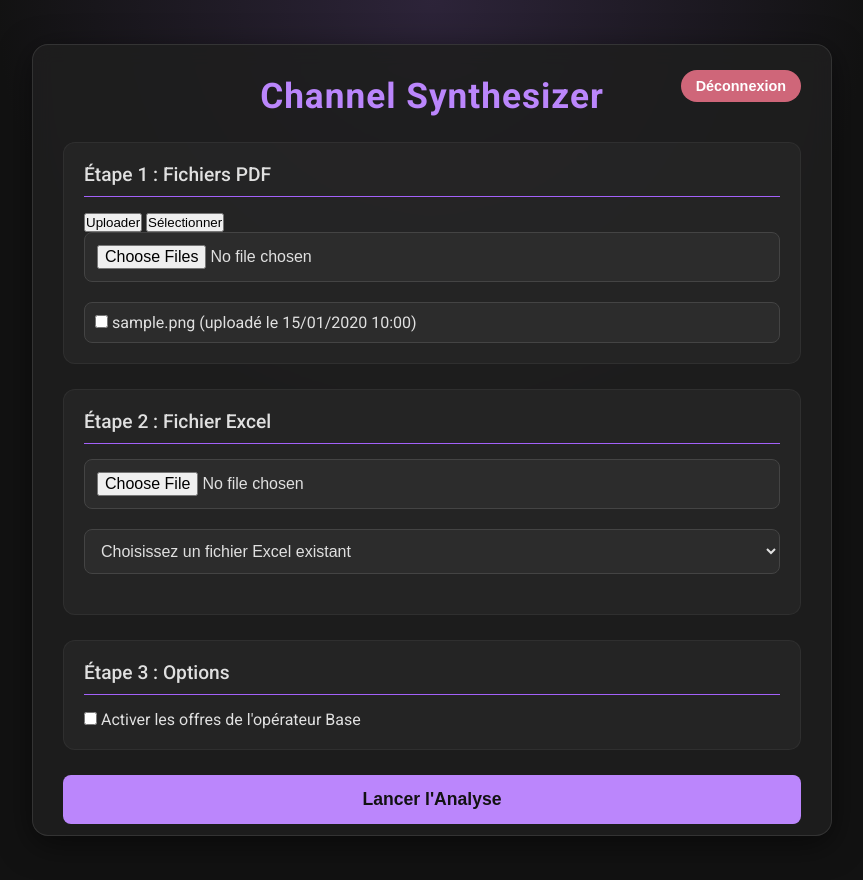
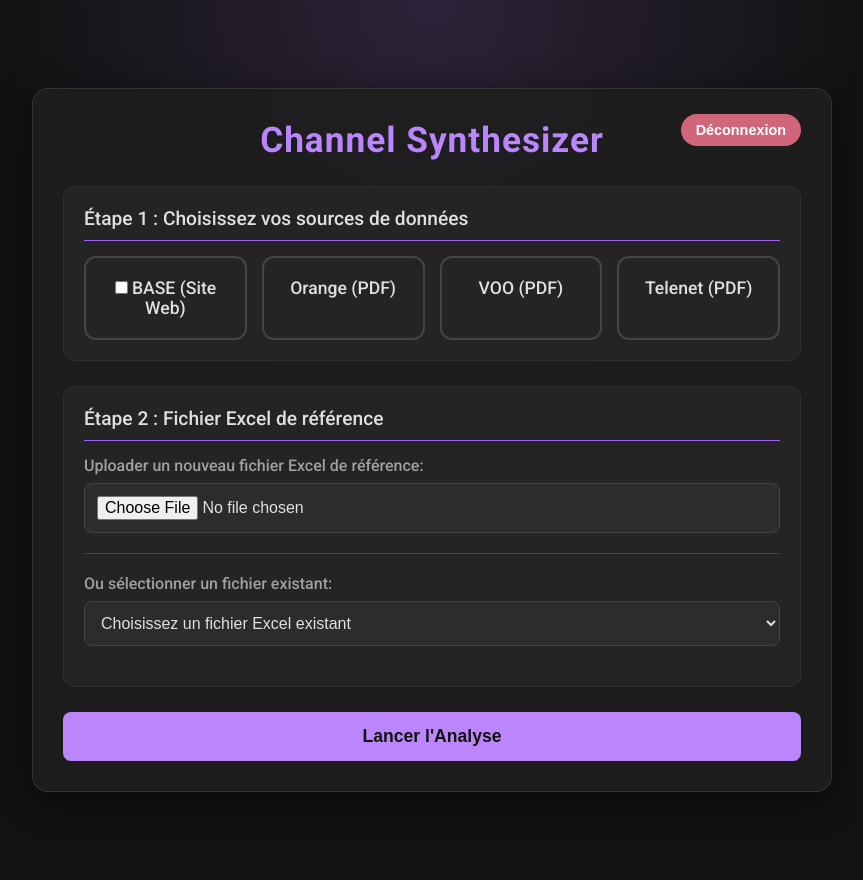
Before and after one commit to MehdiZiane/channelsynthesizerweb, a Django app: page /upload/ in a window 1280 px wide. Shown: the whole page, without its empty margins (208-1071 px from the left). Run offline with Django 5.2, Linux system fonts and the light colour scheme; a user stored in the database is signed in; tables that the repository leaves empty hold one stand-in row (values such as "Sample post").

Commit message:
FIX remise de la suppression pdf et ajout pdf depuis l interface

```diff
--- a/pdf_processing/forms.py
+++ b/pdf_processing/forms.py
@@ -1,50 +1,72 @@
+# Dans pdf_processing/forms.py
+
 import os
 from django import forms
 from .fields import MultipleFileField
 from .models import UploadedPDF, UploadedExcel
 from .widgets import MultipleFileInput
 
-class UploadFilesForm(forms.Form):
+
+# On revient à un formulaire complet, mais structuré pour notre nouvelle interface.
+class AnalysisForm(forms.Form):
+    # Champ pour uploader de nouveaux PDF (un seul champ pour tous les fournisseurs)
     pdf_files = MultipleFileField(
         required=False,
-        widget=MultipleFileInput()
+        widget=MultipleFileInput(),
+        label="Uploader un ou plusieurs nouveaux fichiers PDF",
     )
+
+    # Champ pour sélectionner des PDF existants (un seul champ qui liste tout)
     existing_pdf_files = forms.ModelMultipleChoiceField(
-        queryset=UploadedPDF.objects.order_by('-uploaded_at'),
+        queryset=UploadedPDF.objects.order_by("-uploaded_at"),
         required=False,
         widget=forms.CheckboxSelectMultiple,
-        label="Fichiers PDF existants",
+        label="Sélectionner des fichiers PDF existants",
     )
-    excel_file = forms.FileField(required=False, label="Uploader un nouveau fichier Excel")
+
+    # Les champs pour le fichier Excel ne changent pas
+    excel_file = forms.FileField(
+        required=False, label="Uploader un nouveau fichier Excel de référence"
+    )
     existing_excel_file = forms.ModelChoiceField(
-        queryset=UploadedExcel.objects.order_by('-uploaded_at'),
+        queryset=UploadedExcel.objects.order_by("-uploaded_at"),
         required=False,
         empty_label="Choisissez un fichier Excel existant",
-        label="Fichiers Excel existants",
+        label="Ou sélectionner un fichier existant",
     )
+
+    # Le champ pour BASE, qui sera géré comme un "fournisseur" via une case à cocher
     include_base_offers = forms.BooleanField(
-        required=False,
-        label="Activer les offres de l'opérateur Base",
-        initial=False
+        required=False, label="Analyser les offres de l'opérateur Base", initial=False
     )
 
     def __init__(self, *args, **kwargs):
         super().__init__(*args, **kwargs)
-
-        # Personnaliser le label pour afficher le nom du fichier et la date
-        self.fields['existing_pdf_files'].label_from_instance = lambda obj: f"{os.path.basename(obj.file.name)} (uploadé le {obj.uploaded_at.strftime('%d/%m/%Y %H:%M')})"
-        self.fields['existing_excel_file'].label_from_instance = lambda obj: f"{os.path.basename(obj.file.name)} (uploadé le {obj.uploaded_at.strftime('%d/%m/%Y %H:%M')})"
+        # Personnaliser l'affichage des noms de fichiers pour les listes de sélection
+        self.fields["existing_pdf_files"].label_from_instance = (
+            lambda obj: f"{os.path.basename(obj.file.name)} (uploadé le {obj.uploaded_at.strftime('%d/%m/%Y %H:%M')})"
+        )
+        self.fields["existing_excel_file"].label_from_instance = (
+            lambda obj: f"{os.path.basename(obj.file.name)} (uploadé le {obj.uploaded_at.strftime('%d/%m/%Y %H:%M')})"
+        )
 
     def clean(self):
+        # La logique de validation s'assure que l'utilisateur a bien fourni les fichiers nécessaires
         cleaned_data = super().clean()
-        pdf_files = cleaned_data.get('pdf_files')
-        existing_pdf_files = cleaned_data.get('existing_pdf_files')
-        excel_file = cleaned_data.get('excel_file')
-        existing_excel_file = cleaned_data.get('existing_excel_file')
-        include_base_offers = cleaned_data.get('include_base_offers')
+        pdf_files = cleaned_data.get("pdf_files")
+        existing_pdf_files = cleaned_data.get("existing_pdf_files")
+        excel_file = cleaned_data.get("excel_file")
+        existing_excel_file = cleaned_data.get("existing_excel_file")
+        include_base_offers = cleaned_data.get("include_base_offers")
 
+        # Il faut au moins une source de données
         if not pdf_files and not existing_pdf_files and not include_base_offers:
-            raise forms.ValidationError('Veuillez uploader au moins un fichier PDF, en sélectionner un existant, ou activer les offres de Base.')
+            raise forms.ValidationError(
+                "Veuillez fournir un PDF (nouveau ou existant) ou activer l' analyse pour Base."
+            )
 
+        # Il faut obligatoirement un fichier Excel
         if not excel_file and not existing_excel_file:
-            raise forms.ValidationError('Veuillez uploader un fichier Excel ou en sélectionner un existant.')
+            raise forms.ValidationError(
+                "Veuillez fournir un fichier Excel de référence (nouveau ou existant)."
+            )
--- a/pdf_processing/views.py
+++ b/pdf_processing/views.py
@@ -1,6 +1,6 @@
 import shutil
 from django.shortcuts import render, redirect, get_object_or_404
-from .forms import UploadFilesForm
+from .forms import AnalysisForm
 from .models import UploadedPDF, UploadedExcel, ProcessingBatch
 from .processing import process_uploaded_pdfs
 import os
@@ -16,70 +16,59 @@
 @login_required
 def upload_files(request):
     if request.method == "POST":
-        form = UploadFilesForm(request.POST, request.FILES)
+        form = AnalysisForm(request.POST, request.FILES)
         if form.is_valid():
-            # Récupérer la valeur de la case à cocher
+            # Récupérer les choix de l'utilisateur
             include_base_offers = form.cleaned_data.get("include_base_offers", False)
 
-            # Créer un nouveau batch de traitement
-            batch = ProcessingBatch.objects.create()
+            # Récupérer les fichiers PDF (nouveaux et existants)
+            pdf_instances_to_process = list(
+                form.cleaned_data.get("existing_pdf_files", [])
+            )
+            for pdf_file in request.FILES.getlist("pdf_files"):
+                pdf_instance = UploadedPDF.objects.create(file=pdf_file)
+                pdf_instances_to_process.append(pdf_instance)
 
-            pdf_files = request.FILES.getlist("pdf_files")
-            existing_pdf_files = form.cleaned_data.get("existing_pdf_files")
-            excel_file = request.FILES.get("excel_file")
+            # Gérer le fichier Excel
+            excel_file = form.cleaned_data.get("excel_file")
             existing_excel_file = form.cleaned_data.get("existing_excel_file")
 
-            pdf_instances = []
+            excel_instance = existing_excel_file
+            if excel_file:
+                excel_instance = UploadedExcel.objects.create(file=excel_file)
 
-            # Enregistrer les nouveaux fichiers PDF uploadés
-            for pdf_file in pdf_files:
-                pdf_instance = UploadedPDF(file=pdf_file, batch=batch)
-                pdf_instance.save()
-                pdf_instances.append(pdf_instance)
+            if not excel_instance:
+                # Normalement impossible grâce à la validation, mais c'est une sécurité
+                form.add_error(None, "Un fichier Excel de référence est requis.")
+                return render(
+                    request, "pdf_processing/upload_files.html", {"form": form}
+                )
 
-            # Ajouter les fichiers PDF existants au batch
-            if existing_pdf_files:
-                for pdf_instance in existing_pdf_files:
-                    pdf_instance.batch = batch
-                    pdf_instance.save()
-                    pdf_instances.append(pdf_instance)
-
-            # Gérer le fichier Excel
-            if excel_file:
-                # Enregistrer le nouveau fichier Excel
-                excel_instance = UploadedExcel(file=excel_file)
-                excel_instance.save()
-                # Associer le fichier Excel au batch
-                batch.excel_file = excel_instance
-                batch.save()
-                excel_file_path = excel_instance.file.path
-            elif existing_excel_file:
-                # Utiliser le fichier Excel existant
-                batch.excel_file = existing_excel_file
-                batch.save()
-                excel_file_path = existing_excel_file.file.path
-            else:
-                # Cela ne devrait pas arriver en raison de la validation du formulaire
-                raise ValueError("Aucun fichier Excel fourni.")
-
-            # On lance l'analyse d'images pour chaque PDF du batch
-            print("--- Lancement de l'analyse d'images pour le batch ---")
-            for pdf in pdf_instances:
-                try:
-                    analyze_pdf_images(pdf)
-                except Exception as e:
-                    print(
-                        f"Une erreur majeure est survenue lors de l'analyse d'images pour {pdf.file.name}: {e}"
-                    )
-            print("--- Analyse d'images terminée pour le batch. ---")
-
-            # Traiter les fichiers
-            process_uploaded_pdfs(pdf_instances, excel_file_path, include_base_offers)
+            # Lancer le traitement principal
+            process_uploaded_pdfs(
+                pdf_instances_to_process, excel_instance.file.path, include_base_offers
+            )
 
             return redirect("download_report")
     else:
-        form = UploadFilesForm()
-    return render(request, "pdf_processing/upload_files.html", {"form": form})
+        form = AnalysisForm()
+
+    # --- Logique pour préparer l'affichage ---
+    # On récupère tous les PDF et on les groupe par fournisseur pour l'affichage
+    existing_pdfs = UploadedPDF.objects.order_by("-uploaded_at")
+    pdfs_by_provider = {"orange": [], "voo": [], "telenet": []}
+
+    for pdf in existing_pdfs:
+        filename_lower = os.path.basename(pdf.file.name).lower()
+        if "orange" in filename_lower:
+            pdfs_by_provider["orange"].append(pdf)
+        elif "voo" in filename_lower:
+            pdfs_by_provider["voo"].append(pdf)
+        elif "telenet" in filename_lower:
+            pdfs_by_provider["telenet"].append(pdf)
+
+    context = {"form": form, "pdfs_by_provider": pdfs_by_provider}
+    return render(request, "pdf_processing/upload_files.html", context)
 
 
 def handle_excel_upload(excel_file, batch_id):
--- a/static/css/main.css
+++ b/static/css/main.css
@@ -157,3 +157,85 @@
     border-radius: 8px;
     background-color: #2c2c2c;
 }
+
+/* --- Styles pour la sélection de fournisseurs --- */
+
+.provider-selector {
+    display: grid;
+    grid-template-columns: repeat(auto-fit, minmax(150px, 1fr));
+    gap: 15px;
+}
+
+.provider-card {
+    padding: 20px;
+    border: 2px solid #444;
+    border-radius: 12px;
+    text-align: center;
+    font-size: 1.1rem;
+    font-weight: 500;
+    cursor: pointer;
+    transition: background-color 0.3s, border-color 0.3s, transform 0.2s;
+}
+
+.provider-card:hover {
+    background-color: #2c2c2c;
+    transform: translateY(-3px);
+}
+
+.provider-card.selected {
+    background-color: var(--primary-variant);
+    border-color: var(--primary-color);
+    color: #fff;
+}
+
+.pdf-input-group {
+    margin-bottom: 15px;
+}
+
+/* --- Styles pour la sélection de fournisseurs --- */
+.provider-selector {
+    display: grid;
+    grid-template-columns: repeat(auto-fit, minmax(150px, 1fr));
+    gap: 15px;
+}
+
+.provider-card {
+    padding: 20px;
+    border: 2px solid #444;
+    border-radius: 12px;
+    text-align: center;
+    font-size: 1.1rem;
+    font-weight: 500;
+    cursor: pointer;
+    transition: background-color 0.3s, border-color 0.3s, transform 0.2s;
+}
+
+.provider-card:hover {
+    background-color: #2c2c2c;
+    transform: translateY(-3px);
+}
+
+.provider-card.selected {
+    background-color: var(--primary-variant);
+    border-color: var(--primary-color);
+    color: #fff;
+}
+
+.provider-details {
+    margin-top: 20px;
+}
+
+.separator {
+    border: none;
+    height: 1px;
+    background-color: #444;
+    margin: 20px 0;
+}
+
+.form-errors {
+    padding: 15px;
+    background-color: var(--error-color);
+    color: white;
+    border-radius: 8px;
+    margin-bottom: 20px;
+}
--- a/templates/pdf_processing/upload_files.html
+++ b/templates/pdf_processing/upload_files.html
@@ -1,80 +1,136 @@
 {% extends "base.html" %}
 {% load static %}
 
-{% block title %}Analyse de Canaux{% endblock %}
+{% block title %}Nouvelle Analyse{% endblock %}
 
 {% block content %}
 <h2 class="title">Channel Synthesizer</h2>
-<form method="post" action="{% url 'logout' %}">
-    {% csrf_token %}
-    <button class="btn logout-btn" type="submit">Déconnexion</button>
-</form>
+<form method="post" action="{% url 'logout' %}">{% csrf_token %}<button class="btn logout-btn"
+        type="submit">Déconnexion</button></form>
 
-<form method="post" enctype="multipart/form-data" id="main-form">
+<form method="post" enctype="multipart/form-data">
     {% csrf_token %}
 
-    <div class="form-grid">
-        <div class="form-column">
-            <div class="form-card">
-                <h4>Étape 1 : Fichiers PDF</h4>
-                <div class="tabs">
-                    <button type="button" class="tab-button active" data-tab="pdf-upload">Uploader</button>
-                    <button type="button" class="tab-button" data-tab="pdf-select">Sélectionner</button>
-                </div>
+    {% if form.non_field_errors %}
+    <div class="form-errors">
+        {% for error in form.non_field_errors %}<p>{{ error }}</p>{% endfor %}
+    </div>
+    {% endif %}
 
-                <div id="pdf-upload" class="tab-content active">
-                    <div class="form-field">{{ form.pdf_files }}</div>
-                </div>
-                <div id="pdf-select" class="tab-content">
-                    <div class="scrollable-container">{{ form.existing_pdf_files }}</div>
-                </div>
+    <div class="form-card">
+        <h4>Étape 1 : Choisissez vos sources de données</h4>
+        <div class="provider-selector">
+            <div class="provider-card">
+                {{ form.include_base_offers }}
+                <label for="{{ form.include_base_offers.id_for_label }}">BASE (Site Web)</label>
             </div>
+            <div class="provider-card" data-provider="orange"><label>Orange (PDF)</label></div>
+            <div class="provider-card" data-provider="voo"><label>VOO (PDF)</label></div>
+            <div class="provider-card" data-provider="telenet"><label>Telenet (PDF)</label></div>
+        </div>
+    </div>
+
+    {% for provider_name, pdf_list in pdfs_by_provider.items %}
+    <div class="form-card provider-details" id="{{ provider_name }}-details" style="display:none;">
+        <h4>Fichiers pour {{ provider_name|title }}</h4>
+        <div class="tabs">
+            <button type="button" class="tab-button active" data-tab="{{ provider_name }}-upload">Uploader</button>
+            <button type="button" class="tab-button" data-tab="{{ provider_name }}-select">Sélectionner</button>
         </div>
 
-        <div class="form-column">
-            <div class="form-card">
-                <h4>Étape 2 : Fichier Excel</h4>
-                <div class="form-field">{{ form.excel_file }}</div>
-                <div class="form-field">{{ form.existing_excel_file }}</div>
-            </div>
+        <div id="{{ provider_name }}-upload" class="tab-content active">
+            <div class="form-field">{{ form.pdf_files }}</div>
+        </div>
 
-            <div class="form-card">
-                <h4>Étape 3 : Options</h4>
-                <div class="checkbox-field">
-                    {{ form.include_base_offers }}
-                    <label for="{{ form.include_base_offers.id_for_label }}">Activer les offres de l'opérateur
-                        Base</label>
-                </div>
+        <div id="{{ provider_name }}-select" class="tab-content">
+            <div class="scrollable-container">
+                {% if pdf_list %}
+                <table class="file-table">
+                    <thead>
+                        <tr>
+                            <th>Fichier</th>
+                            <th>Sélectionner</th>
+                            <th>Action</th>
+                        </tr>
+                    </thead>
+                    <tbody>
+                        {% for pdf in pdf_list %}
+                        <tr>
+                            <td>{{ pdf.file.name|cut:"pdfs/" }}<br><small>({{ pdf.uploaded_at|date:"d/m/y H:i"
+                                    }})</small></td>
+                            <td><input type="checkbox" name="existing_pdf_files" value="{{ pdf.id }}"
+                                    id="pdf-{{ pdf.id }}"></td>
+                            <td><button type="button" class="btn-delete" data-file-id="{{ pdf.id }}">Supprimer</button>
+                            </td>
+                        </tr>
+                        {% endfor %}
+                    </tbody>
+                </table>
+                {% else %}
+                <p>Aucun fichier existant pour ce fournisseur.</p>
+                {% endif %}
             </div>
         </div>
     </div>
+    {% endfor %}
 
-    <div style="margin-top: 20px;">
-        <button class="btn" type="submit">Lancer l'Analyse</button>
+    <div class="form-card">
+        <h4>Étape 2 : Fichier Excel de référence</h4>
+        <div class="form-field">{{ form.excel_file.label_tag }} {{ form.excel_file }}</div>
+        <hr class="separator">
+        <div class="form-field">{{ form.existing_excel_file.label_tag }} {{ form.existing_excel_file }}</div>
     </div>
+
+    <div style="margin-top: 20px;"><button class="btn" type="submit">Lancer l'Analyse</button></div>
 </form>
 {% endblock %}
 
 {% block scripts %}
 <script>
     document.addEventListener('DOMContentLoaded', function () {
-        // Logique pour les onglets
-        const tabButtons = document.querySelectorAll('.tab-button');
-        tabButtons.forEach(button => {
-            button.addEventListener('click', () => {
+        // Logique pour afficher/cacher les détails d'un fournisseur
+        document.querySelectorAll('.provider-card[data-provider]').forEach(card => {
+            card.addEventListener('click', () => {
+                card.classList.toggle('selected');
+                const providerName = card.getAttribute('data-provider');
+                const detailsSection = document.getElementById(providerName + '-details');
+                if (detailsSection) {
+                    detailsSection.style.display = card.classList.contains('selected') ? 'block' : 'none';
+                }
+            });
+        });
+
+        // Logique pour les onglets (tabs)
+        document.querySelectorAll('.tab-button').forEach(button => {
+            button.addEventListener('click', (event) => {
                 const tabContainer = button.closest('.form-card');
                 const tabName = button.getAttribute('data-tab');
-
                 tabContainer.querySelectorAll('.tab-button').forEach(btn => btn.classList.remove('active'));
                 button.classList.add('active');
+                tabContainer.querySelectorAll('.tab-content').forEach(content => {
+                    content.classList.toggle('active', content.id === tabName);
+                });
+            });
+        });
 
-                tabContainer.querySelectorAll('.tab-content').forEach(content => {
-                    if (content.id === tabName) {
-                        content.classList.add('active');
-                    } else {
-                        content.classList.remove('active');
-                    }
-                });
+        // Logique pour la suppression de PDF
+        document.querySelectorAll('.btn-delete').forEach(button => {
+            button.addEventListener('click', function () {
+                const pdfId = this.getAttribute('data-file-id');
+                const csrfToken = document.querySelector('[name=csrfmiddlewaretoken]').value;
+                if (confirm('Êtes-vous sûr de vouloir supprimer ce fichier PDF ?')) {
+                    fetch("{% url 'delete_pdf' %}", {
+                        method: 'POST',
+                        headers: { 'Content-Type': 'application/x-www-form-urlencoded', 'X-CSRFToken': csrfToken },
+                        body: 'pdf_id=' + encodeURIComponent(pdfId),
+                    })
+                        .then(response => response.json())
+                        .then(data => {
+                            if (data.success) { window.location.reload(); }
+                            else { alert('Erreur : ' + data.error); }
+                        })
+                        .catch(error => alert('Erreur : ' + error));
+                }
             });
         });
     });
```
